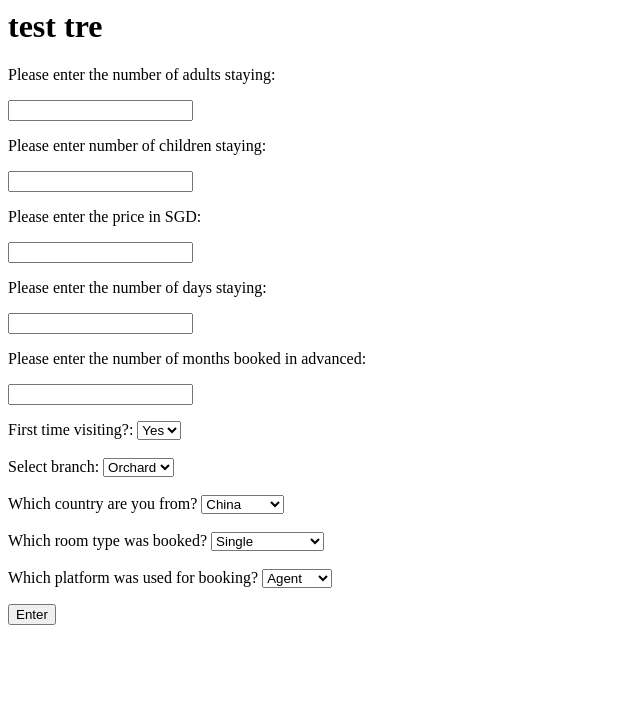
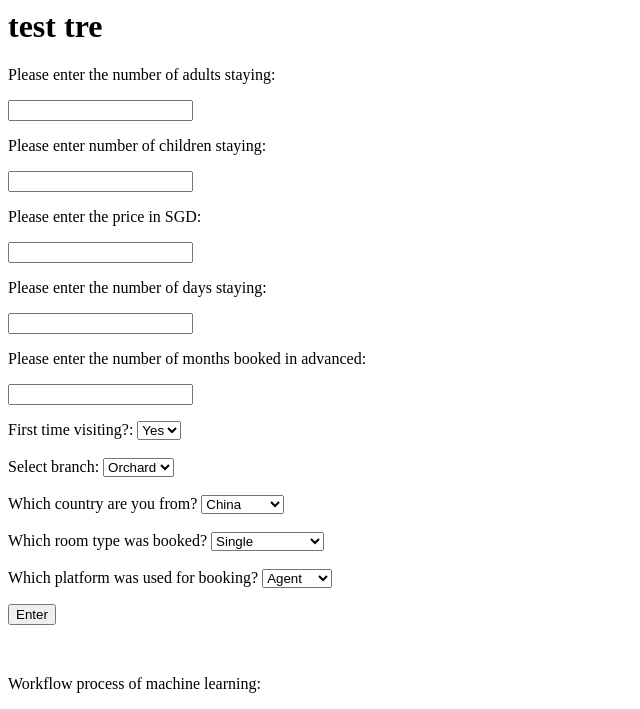
Before and after one commit to nnnvnnn/hotelnoshowheroku, a Flask app: page / in a window 1280 px wide. Shown: the top 709 px of the page, without its empty margins (0-640 px from the left). Before the commit the page ends 625 px from the top, so only its background shows below. Run offline with Flask 2, Linux system fonts and the light colour scheme.

Commit message:
Update index.html

```diff
--- a/templates/index.html
+++ b/templates/index.html
@@ -70,6 +70,10 @@
         <p>{{Result1}}</p>
         <p>{{Result2}}</p>
         <p>{{Result3}}</p>
+        <p></p><p></p>
+        <p> </p><br>
+        <p>Workflow process of machine learning:</p>
+        <img src="https://i.ibb.co/xJ1L2gk/workflow.png" width=1000px>
 
     </body>
 </html>
```
